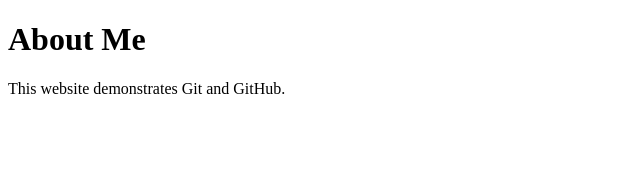
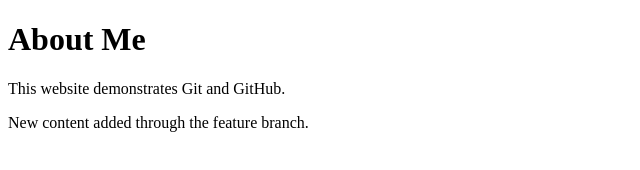
Before and after one commit to MohammedSaad2701/Git-Workflow-Assignment, a plain HTML site: page about.html in a window 1280 px wide. Shown: the whole page, without its empty margins (0-640 px from the left). Drawn offline with Linux system fonts and the light colour scheme.

Commit message:
Add feature branch content

```diff
--- a/about.html
+++ b/about.html
@@ -6,5 +6,6 @@
 <body>
     <h1>About Me</h1>
     <p>This website demonstrates Git and GitHub.</p>
+    <p>New content added through the feature branch.</p>
 </body>
 </html>
```
